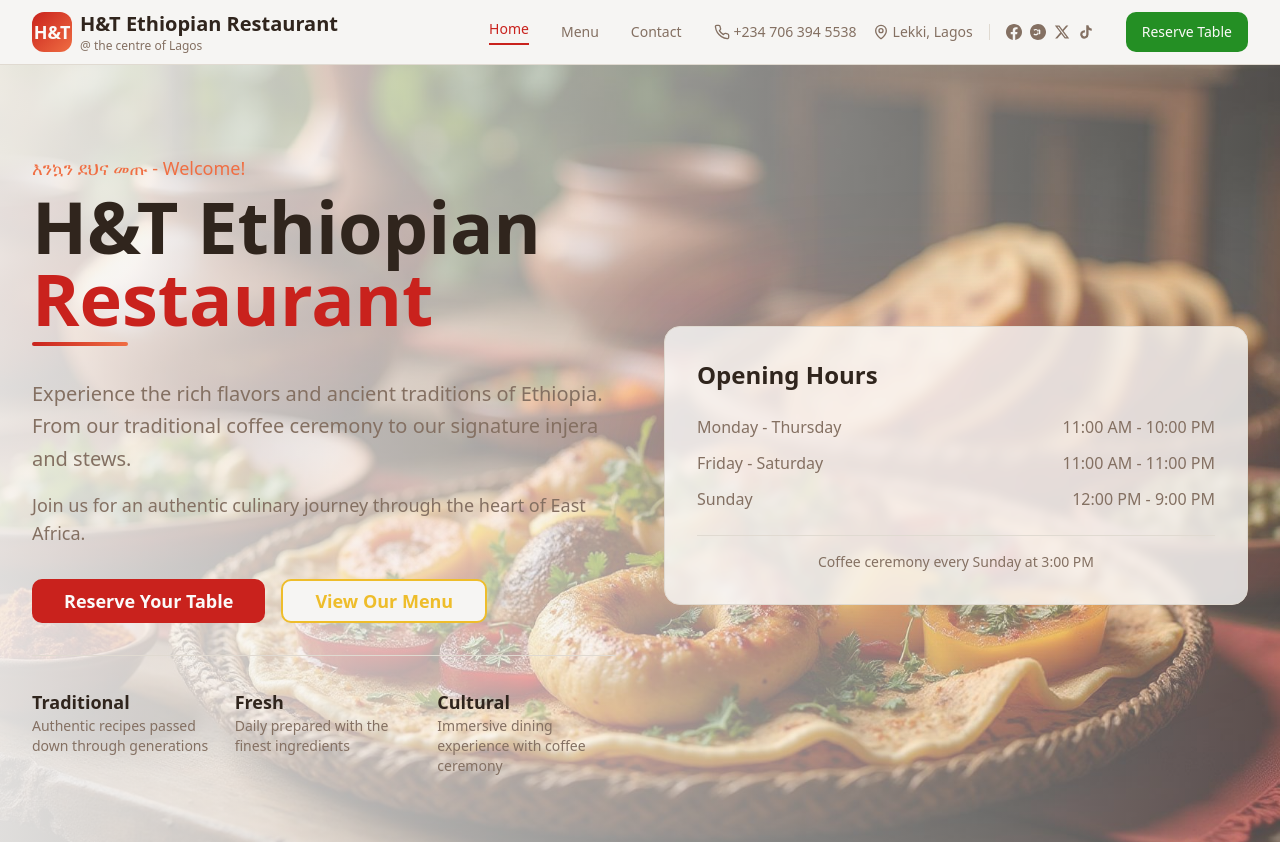
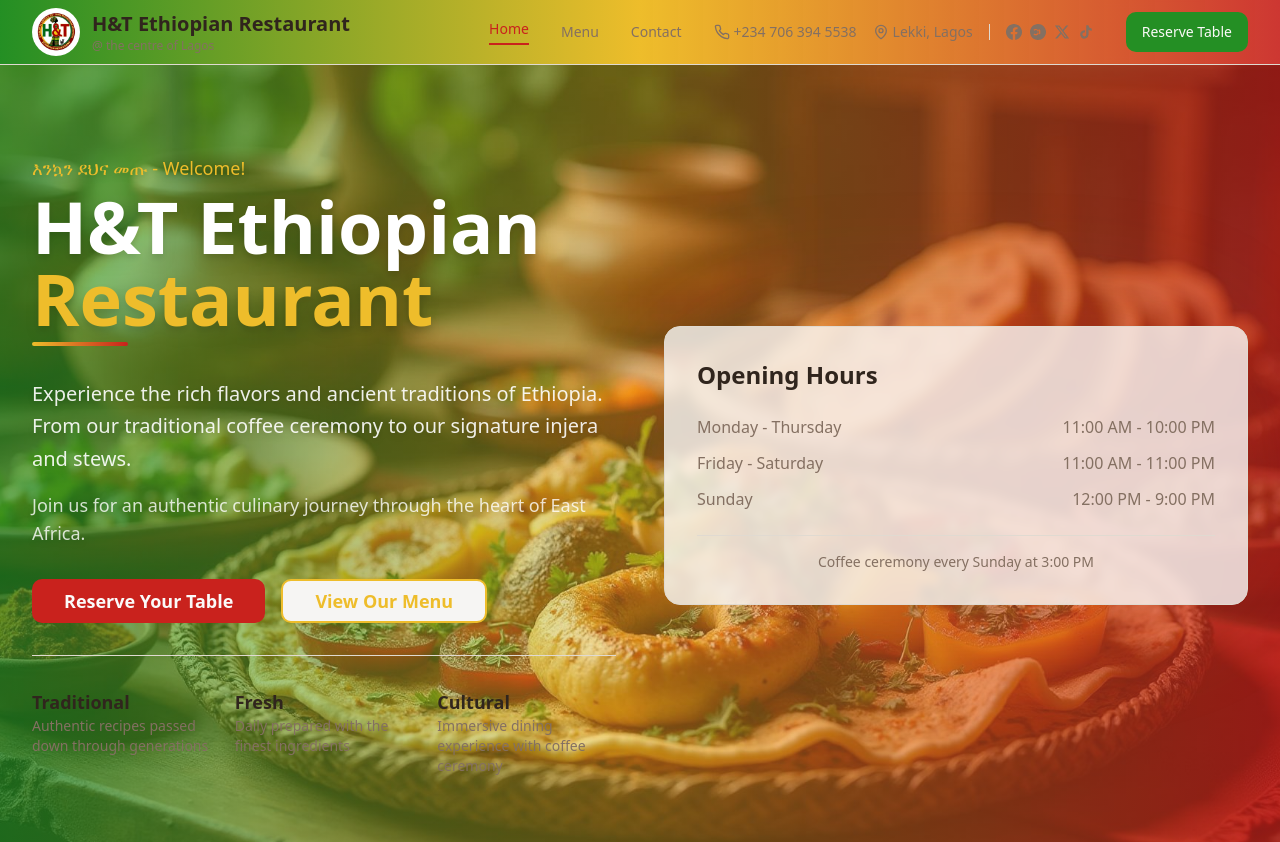
Before and after one commit to YSG-GROUP2016/ethiopic-restuarant, a React (Vite) app: page / in a window 1280 px wide. Shown: the top 842 px of the page. Built offline with nearby package versions, Linux system fonts and the light colour scheme.

Commit message:
Update logo and background
Updated the company logo and adjusted the background to incorporate Ethiopian colors.

```diff
--- a/src/components/Hero.tsx
+++ b/src/components/Hero.tsx
@@ -5,11 +5,11 @@ import heroImage from '@/assets/hero-image.jpg';
 const Hero = () => {
   const handleWhatsAppReservation = () => {
     const message = encodeURIComponent("Hello, I'd like to make a reservation for [X people] on [Date & Time].");
-    window.open(`https://wa.me/2348012345678?text=${message}`, '_blank');
+    window.open(`https://wa.me/2348170339432?text=${message}`, '_blank');
   };
 
   return (
-    <section className="relative min-h-screen flex items-center justify-center overflow-hidden">
+    <section className="relative min-h-screen flex items-center justify-center overflow-hidden bg-gradient-to-br from-tertiary/10 via-secondary/10 to-primary/10">
       {/* Background Image */}
       <div className="absolute inset-0 z-0">
         <img
@@ -17,7 +17,7 @@ const Hero = () => {
           alt="Traditional Ethiopian food spread"
           className="w-full h-full object-cover"
         />
-        <div className="absolute inset-0 bg-gradient-to-r from-background/90 via-background/60 to-background/30" />
+        <div className="absolute inset-0 bg-gradient-to-r from-tertiary/70 via-secondary/40 to-primary/70" />
       </div>
 
       {/* Content */}
@@ -26,23 +26,23 @@ const Hero = () => {
           <div className="space-y-8 animate-fade-in-up">
             {/* Traditional Welcome */}
             <div className="space-y-2">
-              <p className="text-spice-orange font-medium text-lg">
+              <p className="text-secondary font-medium text-lg drop-shadow-md">
                 እንኳን ደህና መጡ - Welcome!
               </p>
-              <h1 className="text-5xl lg:text-7xl font-bold text-foreground leading-tight">
+              <h1 className="text-5xl lg:text-7xl font-bold text-white leading-tight drop-shadow-lg">
                 H&T Ethiopian
-                <span className="block text-primary">Restaurant</span>
+                <span className="block text-secondary">Restaurant</span>
               </h1>
-              <div className="w-24 h-1 bg-gradient-to-r from-primary to-spice-orange mx-auto lg:mx-0 rounded-full" />
+              <div className="w-24 h-1 bg-gradient-to-r from-secondary to-primary mx-auto lg:mx-0 rounded-full" />
             </div>
 
             {/* Description */}
             <div className="space-y-4 max-w-xl mx-auto lg:mx-0">
-              <p className="text-xl text-muted-foreground leading-relaxed">
+              <p className="text-xl text-white/90 leading-relaxed drop-shadow-md">
                 Experience the rich flavors and ancient traditions of Ethiopia.
                 From our traditional coffee ceremony to our signature injera and stews.
               </p>
-              <p className="text-lg text-muted-foreground">
+              <p className="text-lg text-white/80 drop-shadow-md">
                 Join us for an authentic culinary journey through the heart of East Africa.
               </p>
             </div>
--- a/src/components/Navigation.tsx
+++ b/src/components/Navigation.tsx
@@ -2,6 +2,7 @@ import { useState } from 'react';
 import { Link, useLocation } from 'react-router-dom';
 import { Menu, X, Phone, MapPin } from 'lucide-react';
 import { Button } from '@/components/ui/button';
+import htLogo from '@/assets/ht-ethiopian-logo.png';
 
 const Navigation = () => {
   const [isMenuOpen, setIsMenuOpen] = useState(false);
@@ -21,13 +22,17 @@ const Navigation = () => {
   };
 
   return (
-    <nav className="sticky top-0 z-50 bg-background/95 backdrop-blur-sm border-b border-border">
+    <nav className="sticky top-0 z-50 bg-gradient-to-r from-tertiary via-secondary to-primary/90 backdrop-blur-sm border-b border-border shadow-warm">
       <div className="max-w-7xl mx-auto px-4 sm:px-6 lg:px-8">
         <div className="flex justify-between items-center h-16">
           {/* Logo */}
-          <Link to="/" className="flex items-center space-x-2">
-            <div className="w-10 h-10 bg-gradient-to-br from-primary to-spice-orange rounded-lg flex items-center justify-center">
-              <span className="text-primary-foreground font-bold text-lg">H&T</span>
+          <Link to="/" className="flex items-center space-x-3">
+            <div className="w-12 h-12 bg-white rounded-full p-1 shadow-warm">
+              <img
+                src={htLogo}
+                alt="H&T Ethiopian Restaurant Logo"
+                className="w-full h-full object-contain rounded-full"
+              />
             </div>
             <div className="hidden sm:block">
               <h1 className="text-xl font-bold text-foreground">H&T Ethiopian Restaurant</h1>
```
Also changed, not shown: src/assets/ht-ethiopian-logo.png (added), src/assets/ht-logo.png (added).
